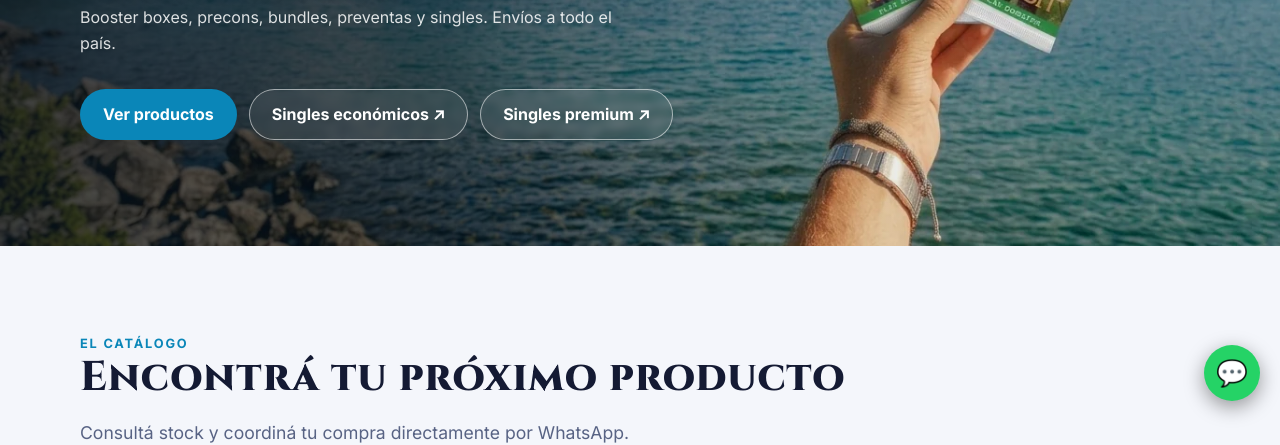
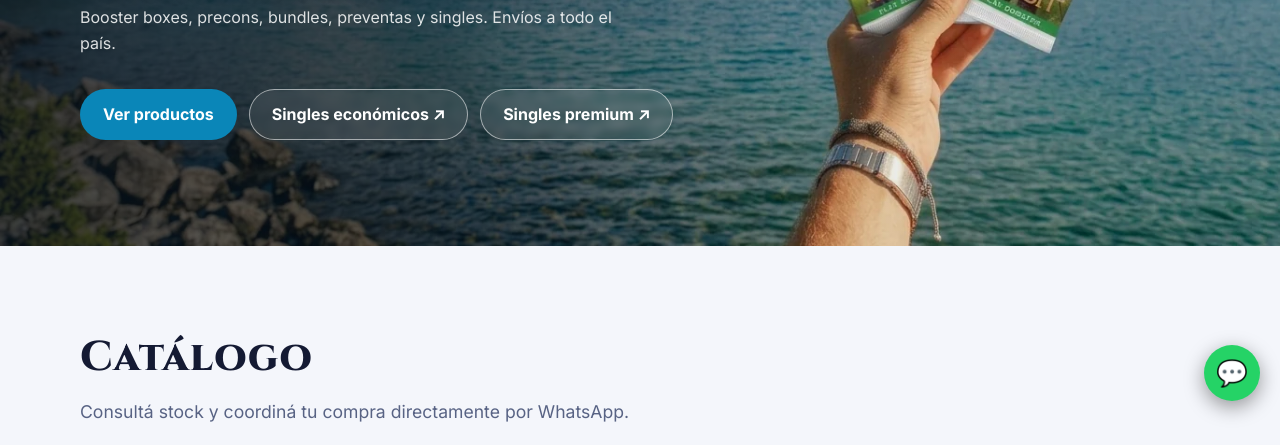
Before and after one commit to woini2727/tienda-tcg, a plain HTML site: page index.html in a window 1280 px wide. Shown: the part 379-824 px from the top of the page. Drawn offline with Linux system fonts and the light colour scheme.

Commit message:
Cambio titulo

```diff
--- a/index.html
+++ b/index.html
@@ -62,8 +62,7 @@
     <!-- CATÁLOGO -->
     <section id="productos" class="section">
       <div class="container">
-        <p class="kicker">El catálogo</p>
-        <h2>Encontrá tu próximo producto</h2>
+        <h2>Catálogo</h2>
         <p class="lead">Consultá stock y coordiná tu compra directamente por WhatsApp.</p>
         <div class="catalog-bar">
           <div class="filters" role="tablist"></div>
```
